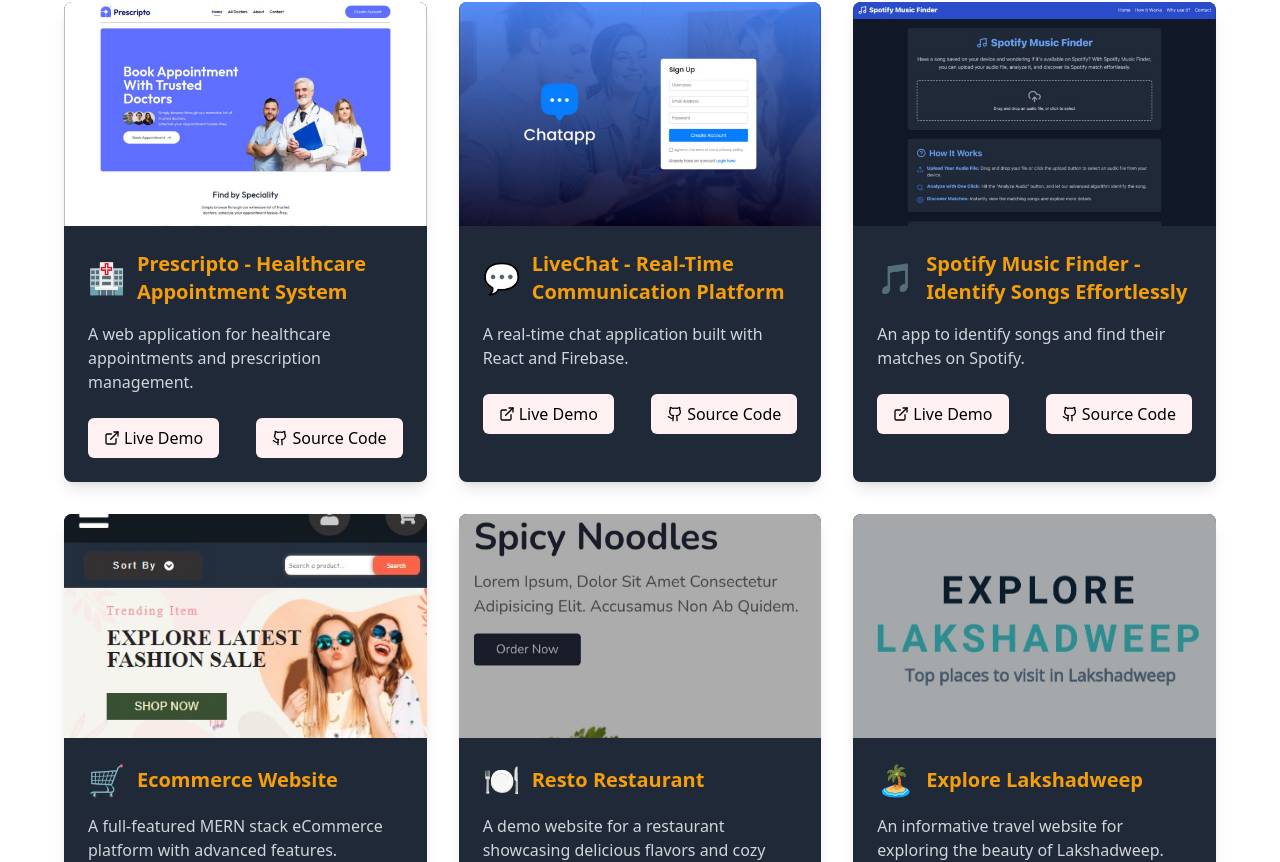
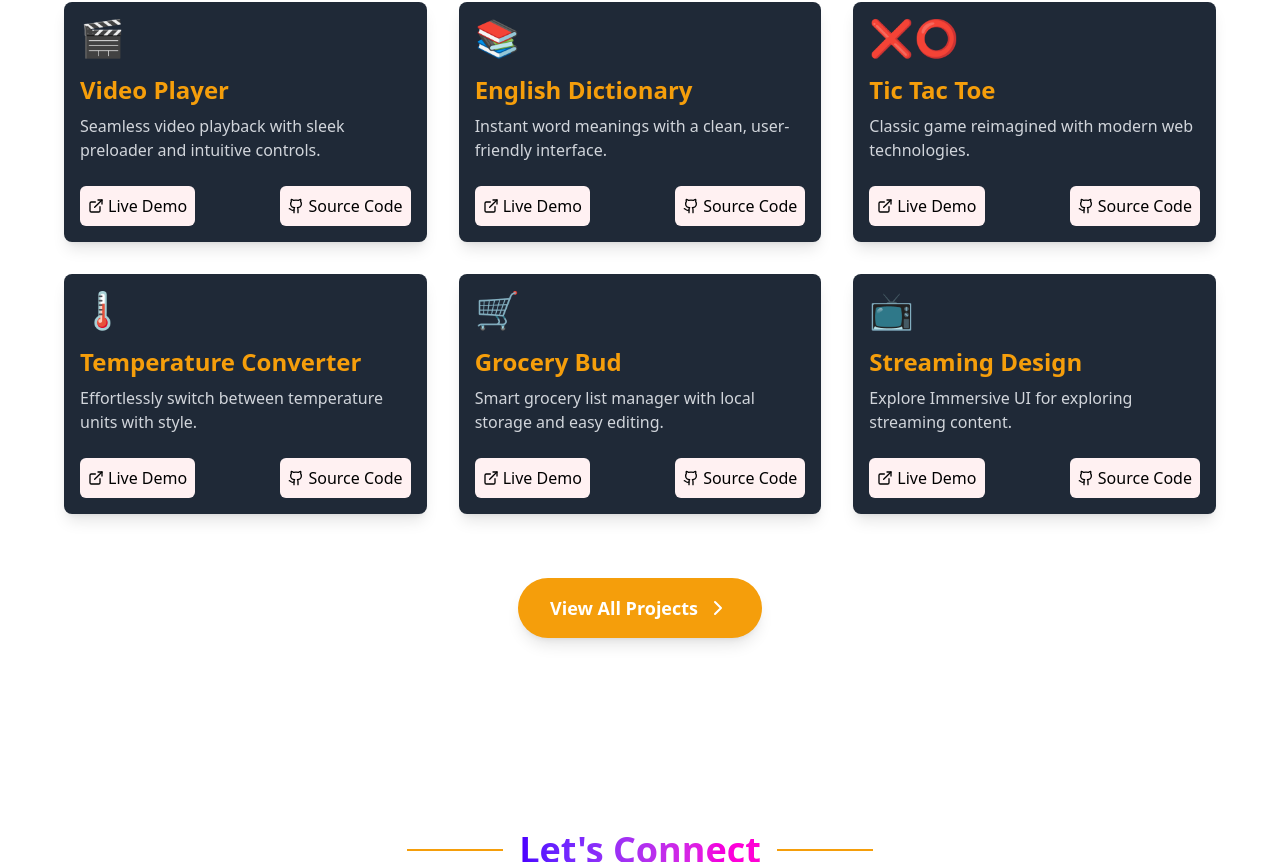
Before and after one commit to itxnargis/my-portfolio, a React (Vite) app: page /about in a window 1280 px wide. Shown: the part 1418-2280 px from the top of the page. Built offline with nearby package versions, Linux system fonts and the light colour scheme.

Commit message:
feat - Enhance style

```diff
--- a/src/components/Contact.jsx
+++ b/src/components/Contact.jsx
@@ -32,7 +32,7 @@
           </h2>
           <span className="hidden sm:block w-24 h-[2px] bg-amber-500"></span>
         </div>
-          <p className="text-xl text-gray-300 max-w-2xl mx-auto mb-16">
+          <p className="text-xl max-w-2xl mx-auto mb-16">
             Ready to bring your ideas to life? Drop me a message and let's start the conversation!
           </p>
 
--- a/src/components/Education.jsx
+++ b/src/components/Education.jsx
@@ -52,8 +52,8 @@
     <h3 className="text-2xl font-semibold text-amber-500">{edu.institution}</h3>
   </div>
   <p className="text-gray-300 mb-2">{edu.duration}</p>
-  <p className="text-lg font-medium mb-1">{edu.course}</p>
-  <p className="text-base-content/80 mb-6">{edu.field}</p>
+  <p className="text-gray-400 text-lg font-medium mb-1">{edu.course}</p>
+  <p className="text-gray-400 text-base-content/80 mb-6">{edu.field}</p>
 </div>
 
             </div>
--- a/src/components/Home.jsx
+++ b/src/components/Home.jsx
@@ -25,13 +25,13 @@
       <div className='flex flex-col sm:flex-row justify-center space-y-4 sm:space-y-0 sm:space-x-6 transform transition-all duration-500 ease-in-out hover:scale-110'>
         <Link
           to='/about'
-          className='bg-amber-500 font-bold px-8 py-4 rounded-full transition-all duration-300 inline-block hover:shadow-lg'
+          className='bg-amber-500 text-white font-bold px-8 py-4 rounded-full transition-all duration-300 inline-block hover:shadow-lg'
         >
           Learn more about me
         </Link>
         <a
           href="/CV.pdf"
-          className='bg-amber-500 font-bold px-8 py-4 rounded-full transition-all duration-300 inline-block hover:shadow-lg'
+          className='bg-amber-500 text-white font-bold px-8 py-4 rounded-full transition-all duration-300 inline-block hover:shadow-lg'
           target="_blank"
           rel="noopener noreferrer"
         >
--- a/src/components/Projects.jsx
+++ b/src/components/Projects.jsx
@@ -1,110 +1,110 @@
 import React from 'react';
-import { ExternalLink, Github } from 'lucide-react';
-import AdditionalProjects from './AdditionalProjects';
+import { ExternalLink, Github, ChevronRight } from 'lucide-react';
 
-const projects = [
+const additionalProjects = [
   {
-    title: "Prescripto - Healthcare Appointment System",
-    description: "A web application for healthcare appointments and prescription management.",
-    image: "./prescripto-image.png",
-    demoLink: "https://prescripto-eta.vercel.app/",
-    codeLink: "https://github.com/itxnargis/prescripto",
-    icon: "🏥"
+    title: "Video Player",
+    description: "Seamless video playback with sleek preloader and intuitive controls.",
+    demoLink: "https://itxnargis.github.io/video/",
+    codeLink: "https://github.com/itxnargis/video",
+    icon: "🎬"
   },
   {
-    title: "LiveChat - Real-Time Communication Platform",
-    description: "A real-time chat application built with React and Firebase.",
-    image: "./live-chat-app.png",
-    demoLink: "https://live-chat-app-weld.vercel.app/",
-    codeLink: "https://github.com/itxnargis/live-chat-app",
-    icon: "💬"
+    title: "English Dictionary",
+    description: "Instant word meanings with a clean, user-friendly interface.",
+    demoLink: "https://itxnargis.github.io/english-dictionary/",
+    codeLink: "https://github.com/itxnargis/english-dictionary",
+    icon: "📚"
   },
   {
-    title: "Spotify Music Finder - Identify Songs Effortlessly",
-    description: "An app to identify songs and find their matches on Spotify.",
-    image: "./spotify-image.png",
-    demoLink: "https://spotify-music-finder-inky.vercel.app",
-    codeLink: "https://github.com/itxnargis/spotify-music-finder",
-    icon: "🎵"
+    title: "Tic Tac Toe",
+    description: "Classic game reimagined with modern web technologies.",
+    demoLink: "https://itxnargis.github.io/tic-tac-toe/",
+    codeLink: "https://github.com/itxnargis/tic-tac-toe",
+    icon: "❌⭕"
   },
   {
-    title: "Ecommerce Website",
-    image: "./ecommerce-image.jpeg",
-    description: "A full-featured MERN stack eCommerce platform with advanced features.",
-    demoLink: "https://ecommerce-website-front.vercel.app",
-    codeLink: "https://github.com/itxnargis/Ecommerce-Website-Frontend",
+    title: "Temperature Converter",
+    description: "Effortlessly switch between temperature units with style.",
+    demoLink: "https://itxnargis.github.io/temperature-convertor/",
+    codeLink: "https://github.com/itxnargis/temperature-convertor",
+    icon: "🌡️"
+  },
+  {
+    title: "Grocery Bud",
+    description: "Smart grocery list manager with local storage and easy editing.",
+    demoLink: "https://itxnargis.github.io/grocery-bud/",
+    codeLink: "https://github.com/itxnargis/grocery-bud",
     icon: "🛒"
   },
   {
-    title: "Resto Restaurant",
-    image: "./resto-restaurant.jpg",
-    description: "A demo website for a restaurant showcasing delicious flavors and cozy atmosphere.",
-    demoLink: "https://itxnargis.github.io/resto-restaurant/",
-    codeLink: "https://github.com/itxnargis/resto-restaurant",
-    icon: "🍽️"
+    title: "Streaming Design",
+    description: "Explore Immersive UI for exploring streaming content.",
+    demoLink: "https://itxnargis.github.io/streaming-design/",
+    codeLink: "https://github.com/itxnargis/streaming-design",
+    icon: "📺"
   },
-  {
-    title: "Explore Lakshadweep",
-    image: "./lakshadweep-tours.jpg",
-    description: "An informative travel website for exploring the beauty of Lakshadweep.",
-    demoLink: "https://itxnargis.github.io/explore-lakshadweep/",
-    codeLink: "https://github.com/itxnargis/explore-lakshadweep",
-    icon: "🏝️"
-  }
 ];
 
-const Projects = () => {
+const AdditionalProjects = () => {
   return (
-    <section id="projects" className="py-24 px-4 sm:px-6 lg:px-8">
+    <section id="about" className="py-24 px-4 lg:px-8">
       <div className="container mx-auto">
         <div className="flex items-center justify-center mb-12">
           <span className="hidden sm:block w-24 h-[2px] bg-amber-500"></span>
-          <h2 className="text-3xl sm:text-4xl font-bold mx-4 bg-clip-text bg-gradient-to-r from-primary to-secondary text-transparent bg-clip-text">
-            Featured Projects
+          <h2 className="text-3xl sm:text-4xl font-bold mx-4 bg-gradient-to-r from-primary to-secondary text-transparent bg-clip-text">
+            Explore More Projects
           </h2>
           <span className="hidden sm:block w-24 h-[2px] bg-amber-500"></span>
         </div>
         <div className="grid grid-cols-1 md:grid-cols-2 lg:grid-cols-3 gap-8">
-          {projects.map((project, index) => (
-            <ProjectCard key={index} project={project} />
-          ))}
-        </div>
-      </div>
-
-      <AdditionalProjects />
-    </section>
-  );
-};
-
-const ProjectCard = ({ project }) => (
-  <div className="bg-gray-800 rounded-lg overflow-hidden shadow-lg transform transition-all duration-300 ease-in-out hover:scale-105 hover:shadow-2xl hover:border-2 hover:border-amber-500">
-    <img src={project.image} alt={project.title} className="w-full h-56 object-cover" />
-    <div className="p-6">
-      <div className="flex items-center mb-4">
-        <span className="text-3xl mr-3">{project.icon}</span>
-        <h3 className="text-xl font-semibold text-amber-500">{project.title}</h3>
-      </div>
+          {additionalProjects.map((project, index) => (
+            <div
+              key={index}
+              className="bg-gray-800 rounded-lg overflow-hidden shadow-lg transform transition-all duration-300 ease-in-out hover:scale-105 hover:shadow-2xl hover:border-2 hover:border-amber-500"
+            >
+              <div className='p-6 relative sm:p-4'>
+                <div className="text-4xl mb-4">{project.icon}</div>
+                <h3 className="text-2xl font-semibold mb-2 text-amber-500">{project.title}</h3>
                 <p className="text-gray-300 mb-6">{project.description}</p>
-      <div className="flex justify-between">
+                <div className="flex justify-between items-center sm:gap-4">
                   <a
                     href={project.demoLink}
                     target="_blank"
                     rel="noopener noreferrer"
-          className="text-black hover:text-purple-300 flex items-center transition-colors duration-300 px-4 py-2 bg-rose-50 rounded-md hover:bg-amber-500 hover:text-white"
+                    className="text-black hover:text-purple-300 flex items-center transition-colors duration-300 px-4 py-2 bg-rose-50 rounded-md hover:bg-amber-500 hover:text-white sm:px-2"
                   >
-          <ExternalLink className="mr-1 h-4 w-4" /> Live Demo
+                    <ExternalLink className="mr-1 h-4 w-4" />
+                    Live Demo
                   </a>
                   <a
                     href={project.codeLink}
                     target="_blank"
                     rel="noopener noreferrer"
-          className="text-black hover:text-purple-300 flex items-center transition-colors duration-300 px-4 py-2 bg-rose-50 rounded-md hover:bg-amber-500 hover:text-white"
+                    className="text-black hover:text-purple-300 flex items-center transition-colors duration-300 px-4 py-2 bg-rose-50 rounded-md hover:bg-amber-500 hover:text-white sm:px-2"
                   >
-          <Github className="mr-1 h-4 w-4" /> Source Code
+                    <Github className="mr-1 h-4 w-4" />
+                    Source Code
                   </a>
                 </div>
               </div>
             </div>
+          ))}
+        </div>
+        <div className="mt-16 text-center">
+          <a
+            href="https://github.com/itxnargis"
+            target="_blank"
+            rel="noopener noreferrer"
+            className="inline-flex items-center px-8 py-4 text-lg font-semibold rounded-full text-white bg-amber-500 hover:amber-500 transition-all duration-300 shadow-lg hover:shadow-xl"
+          >
+            View All Projects
+            <ChevronRight className="ml-2 h-6 w-6" />
+          </a>
+        </div>
+      </div>
+    </section>
   );
+};
 
-export default Projects;
+export default AdditionalProjects;
--- a/src/index.css
+++ b/src/index.css
@@ -1,3 +1,14 @@
 @tailwind base;
 @tailwind components;
 @tailwind utilities;
+
+/* Custom CSS for scrollbar */
+::-webkit-scrollbar {
+  display: none; /* Hides the scrollbar for WebKit-based browsers */
+}
+
+/* For Firefox */
+html, body {
+  -ms-overflow-style: none; /* Hides scrollbar in IE/Edge */
+  scrollbar-width: none;    /* Hides scrollbar in Firefox */
+}
```
Also changed, not shown: src/components/AdditionalProjects.jsx (+5 -4 lines), src/components/Navbar.jsx (+22 -12 lines). Lines whose indentation alone changed are shown as unchanged.
